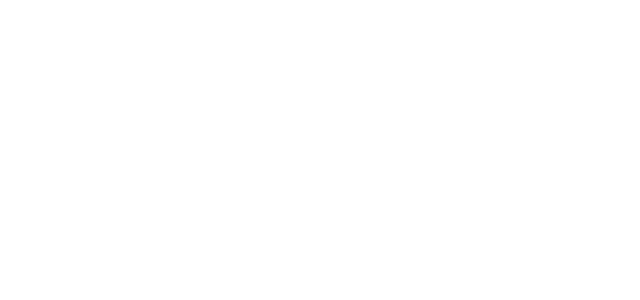
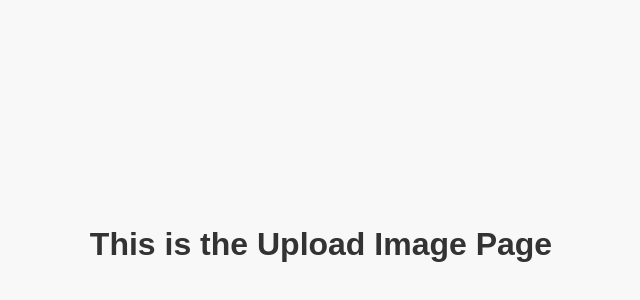
Before and after one commit to vidhirawat10/Beautelligent, a React (Create React App) app in the folder frontend/: page /upload-image in a window 1280 px wide. Before the commit this address had no page. Shown: the part 156-456 px from the top of the page, without its empty margins (319-959 px from the left). Built offline with nearby package versions, Linux system fonts and the light colour scheme.

Commit message:
Upload Page Connected

```diff
--- a/frontend/src/AnalysisPage.js
+++ b/frontend/src/AnalysisPage.js
@@ -1,66 +1,61 @@
 // src/AnalysisPage.js
-import React, { useState } from 'react'; // Import useState
-import { Link } from 'react-router-dom'; // Import Link for proper navigation
+import React, { useState } from 'react';
+import { Link, useNavigate } from 'react-router-dom'; // Import Link and useNavigate
 import './AnalysisPage.css';
 
 // Existing Assets
 import leafSvg from './assets/leaf.svg';
 import womanFaceImage from './assets/analysispg.png';
 
-// NEW ASSETS FOR MODAL (Assuming these paths based on common asset structures)
-import instructionWomanImage from './assets/instructionWomanImage.png'; // Please ensure this path is correct
-import glassesIcon from './assets/glassesIcon.png'; // Please ensure this path is correct
-import lightbulbIcon from './assets/lightbulbIcon.png'; // Please ensure this path is correct
-import lipstickIcon from './assets/lipstickIcon.png'; // Please ensure this path is correct
-import faceOutlineIcon from './assets/faceOutlineIcon.png'; // Please ensure this path is correct
+// NEW ASSETS FOR MODAL
+import instructionWomanImage from './assets/instructionWomanImage.png';
+import glassesIcon from './assets/glassesIcon.png';
+import lightbulbIcon from './assets/lightbulbIcon.png';
+import lipstickIcon from './assets/lipstickIcon.png';
+import faceOutlineIcon from './assets/faceOutlineIcon.png';
 
-// Existing Feature Icons (updated to .png as per your latest provided code)
+// Existing Feature Icons
 import faceIcon from './assets/capture.png';
 import bodyIcon from './assets/analysis.png';
-import noseIcon from './assets/recommend.png'; // Changed to .png
+import noseIcon from './assets/recommend.png';
 
 export default function AnalysisPage() {
-  // State to control Instructions modal visibility
   const [showInstructionsModal, setShowInstructionsModal] = useState(false);
-  // State to control Consent modal visibility (NEW)
   const [showConsentModal, setShowConsentModal] = useState(false);
-  // State for Consent Checkbox (NEW)
   const [isConsentChecked, setIsConsentChecked] = useState(false);
+
+  const navigate = useNavigate(); // Initialize useNavigate
 
   const handlePhotoDiagnosticClick = () => {
     setShowInstructionsModal(true);
   };
 
-  // Handler for Live Diagnostic button (NEW)
   const handleLiveDiagnosticClick = () => {
     setShowConsentModal(true);
   };
 
   const handleCloseModal = () => {
-    setShowInstructionsModal(false); // Close instructions modal
-    setShowConsentModal(false);     // Close consent modal
-    setIsConsentChecked(false);     // Reset checkbox on close
+    setShowInstructionsModal(false);
+    setShowConsentModal(false);
+    setIsConsentChecked(false);
   };
 
+  // Modified handler to navigate to '/upload-image'
   const handleGetStartedClick = () => {
-    // Here you would add logic to proceed to the next step for Photo Diagnostic,
-    // e.g., navigate to a camera page or trigger file upload.
-    console.log("Get Started clicked! (Implement camera/upload logic here for Photo Diagnostic)");
-    setShowInstructionsModal(false);
+    setShowInstructionsModal(false); // Close the modal
+    navigate('/upload-image'); // Redirect to the new page
   };
 
-  // Handler for Consent Checkbox (NEW)
   const handleConsentChange = (event) => {
     setIsConsentChecked(event.target.checked);
   };
 
-  // Handler for Submit button in Consent Modal (NEW)
   const handleSubmitConsent = () => {
     if (isConsentChecked) {
       console.log("Consent granted! Proceeding to live diagnostic.");
       setShowConsentModal(false);
       // Here you would navigate to the live camera page or activate camera feed
-      // Example: navigate('/live-camera'); (Requires a new route in App.js)
+      // navigate('/live-camera'); // Example: Requires a new route in App.js
     } else {
       alert("Please grant consent to proceed with Live Diagnostic.");
     }
@@ -127,13 +122,13 @@ export default function AnalysisPage() {
             <div className="discover-buttons">
               <button
                 className="catalogue-button"
-                onClick={handlePhotoDiagnosticClick} // Photo Diagnostic button click handler
+                onClick={handlePhotoDiagnosticClick}
               >
                 📷 Photo Diagnostic
               </button>
               <button
                 className="readmore-button"
-                onClick={handleLiveDiagnosticClick} // Live Diagnostic button click handler (NEW)
+                onClick={handleLiveDiagnosticClick}
               >
                 🎥 Live Diagnostic
               </button>
@@ -211,7 +206,7 @@ export default function AnalysisPage() {
             </div>
             <div className="modal-footer">
               <button
-                className="modal-get-started-button" /* Reusing button style */
+                className="modal-get-started-button"
                 onClick={handleSubmitConsent}
               >
                 Submit
--- a/frontend/src/App.js
+++ b/frontend/src/App.js
@@ -3,7 +3,8 @@ import React from 'react';
 import { BrowserRouter as Router, Routes, Route } from 'react-router-dom';
 import BeautelligentHomePage from "./Homepage";
 import LoginPage from './LoginPage';
-import AnalysisPage from './AnalysisPage'; // Import the new AnalysisPage
+import AnalysisPage from './AnalysisPage';
+import UploadImage from './UploadImage'; // Import the new UploadImage component
 
 function App() {
   return (
@@ -11,7 +12,8 @@ function App() {
       <Routes>
         <Route path="/" element={<BeautelligentHomePage />} />
         <Route path="/login" element={<LoginPage />} />
-        <Route path="/analysis" element={<AnalysisPage />} /> {/* New route for Analysis Page */}
+        <Route path="/analysis" element={<AnalysisPage />} />
+        <Route path="/upload-image" element={<UploadImage />} /> {/* New route for Upload Image Page */}
         {/* You can add more routes here for other pages like /technology, /products, etc. */}
       </Routes>
     </Router>
--- /dev/null
+++ b/frontend/src/UploadImage.js
@@ -0,0 +1,20 @@
+// src/UploadImage.js
+import React from 'react';
+
+function UploadImage() {
+  return (
+    <div style={{
+      display: 'flex',
+      justifyContent: 'center',
+      alignItems: 'center',
+      minHeight: '100vh',
+      backgroundColor: '#f8f8f8',
+      fontFamily: 'Arial, sans-serif',
+      color: '#333'
+    }}>
+      <h1>This is the Upload Image Page</h1>
+    </div>
+  );
+}
+
+export default UploadImage;
```
Also changed, not shown: frontend/src/UploadImage.css (added).
